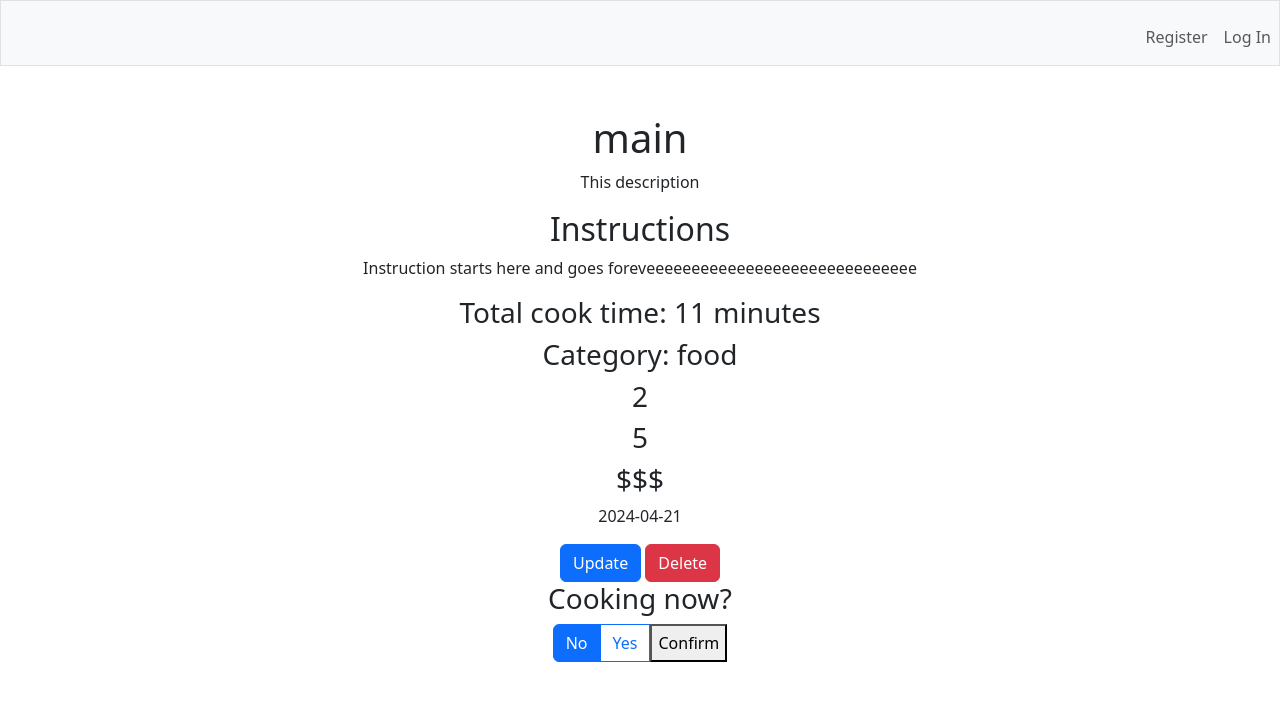
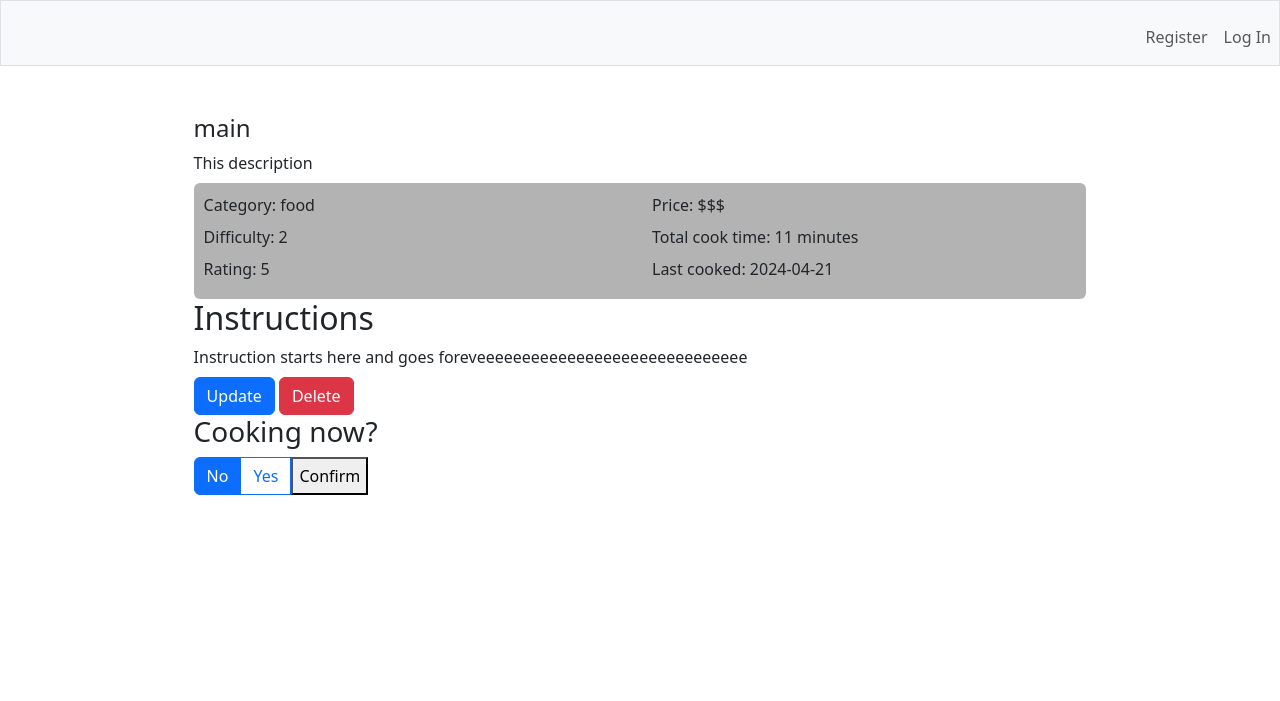
Before and after one commit to KrisGosp/mymealguide1, a Flask app: page /recipe/1 in a window 1280 px wide. Shown: the top 701 px of the page. Run offline with Flask 3, Linux system fonts and the light colour scheme; data comes from the database, SQL or seed files in the repository; both versions use the stored data as it was after the commit.

Commit message:
Progress on single recipe page

```diff
--- a/app.py
+++ b/app.py
@@ -1,7 +1,7 @@
 from flask import Flask, redirect, render_template, request, session, g
 from flask_session import Session
 from werkzeug.security import generate_password_hash, check_password_hash
-from datetime import date
+from datetime import datetime, date
 import sqlite3
 from helpers import login_required, apology
 
@@ -162,7 +162,8 @@ def add():
         if category not in CATEGORIES:
             return apology('Invalid category', 400)
         if last_cooked == 'yes':
-            last_cooked = date.today().isoformat()
+            today = datetime.now()
+            last_cooked = today.strptime('%d, %B %Y')
         elif last_cooked == 'no':
             last_cooked = ''
         print(name, desc, instructions, difficulty, category, price, total_time, last_cooked, rating)
@@ -196,7 +197,8 @@ def update(id):
         price = request.form.get('price')
         total_time = request.form.get('total_time')
         rating = request.form.get('option')
-        last_cooked = date.today().isoformat()
+        today = datetime.now()
+        last_cooked = today.strptime('%d, %B %Y')
 
         g.c.execute('UPDATE recipes SET name = ?, description = ?, total_time = ?, category = ?, instructions = ?, difficulty = ?, rating = ?, price = ?, last_cooked = ? WHERE id = ?', (name, desc, total_time, category, instructions, difficulty, rating, price, last_cooked, id))
         g.db.commit()
--- a/static/styles.css
+++ b/static/styles.css
@@ -1,6 +1,24 @@
+p {
+  margin-bottom: 0.5rem;
+}
+
 a {
   text-decoration: none;
   color: #333;
 }
 
 /* Select category dropdown */
+.recipe_wrap {
+  text-align: start;
+  width: 80%;
+  margin: 0 auto;
+}
+
+.header h1 {
+  font-size: 1.5rem;
+}
+
+.details {
+  background-color: #b3b3b3;
+  padding: 10px;
+}
--- a/templates/recipe.html
+++ b/templates/recipe.html
@@ -1,26 +1,41 @@
 {% extends "layout.html" %} {% block title %} Recipe Details: {% endblock %} {%
 block main %}
+<div class="recipe_wrap">
   <div class="header">
     <h1>{{ row[2] }}</h1>
     <p>{{ row[3] }}</p>
   </div>
+  <!-- <div class="container text-center">
+    <div class="row">
+      <div class="col">Column</div>
+      <div class="col">Column</div>
+    </div>
+  </div> -->
+  <div class="details rounded">
+    <div class="row">
+      <div class="col">
+        <p>Category: {{ row[5] }}</p>
+        <p>Difficulty: {{ row[7] }}</p>
+        <p>Rating: {{ row[8] }}</p>
+      </div>
+      <div class="col">
+        <p>Price: {{ row[9] }}</p>
+        <p>Total cook time: {{ row[4] }} minutes</p>
+        <p>Last cooked: {{ row[10] }}</p>
+      </div>
+    </div>
+  </div>
   <div class="intruction">
     <h2>Instructions</h2>
     <p>{{ row[6] }}</p>
-  <h3>Total cook time: {{ row[4] }} minutes</h3>
-</div>
-<div class="details">
-  <h3>Category: {{ row[5] }}</h3>
-  <h3>{{ row[7] }}</h3>
-  <h3>{{ row[8] }}</h3>
-  <h3>{{ row[9] }}</h3>
-  <p>{{ row[10] }}</p>
   </div>
   <div class="actions">
     <a href="{{ url_for('update', id=row[0]) }}" class="btn btn-primary"
       >Update</a
     >
-  <a href="{{ url_for('delete', id=row[0]) }}" class="btn btn-danger">Delete</a>
+    <a href="{{ url_for('delete', id=row[0]) }}" class="btn btn-danger"
+      >Delete</a
+    >
   </div>
   <div>
     <h3>Cooking now?</h3>
@@ -50,4 +65,5 @@ block main %}
       </div>
     </form>
   </div>
+</div>
 {% endblock %}
```
Also changed, not shown: database.db. Lines whose indentation alone changed are shown as unchanged.
